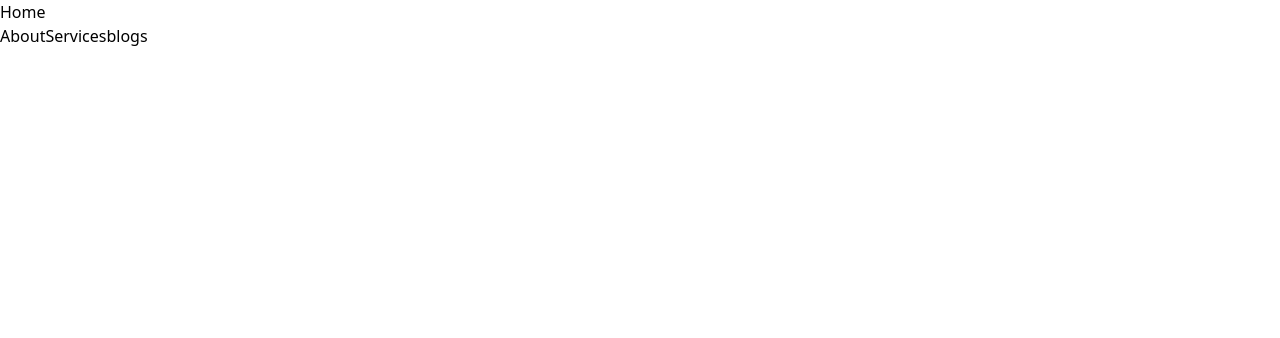
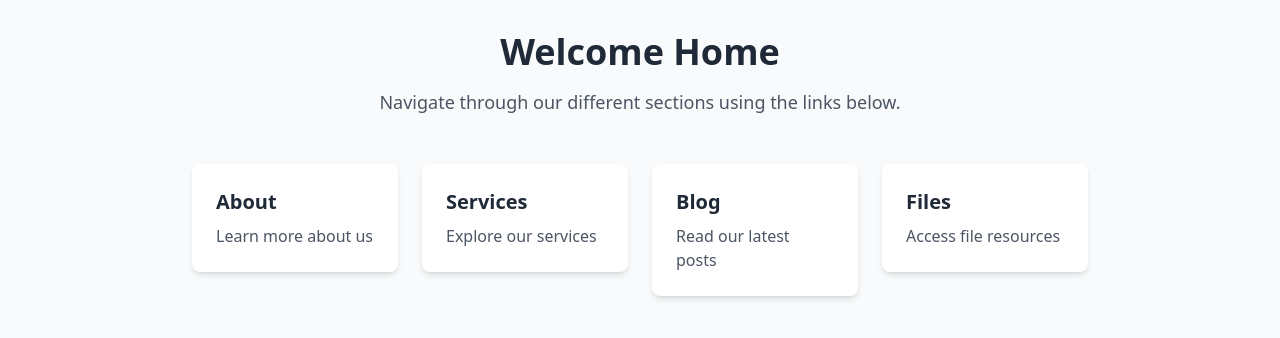
Before and after one commit to Darshit1101/learn-nextjs, a Next.js app: page / in a window 1280 px wide. Shown: the top 338 px of the page. Built offline with nearby package versions, Linux system fonts and the light colour scheme.

Commit message:
Update page.js

```diff
--- a/app/page.js
+++ b/app/page.js
@@ -1,16 +1,49 @@
-"use client";
+'use client';
 
-import Image from "next/image";
-import Link from "next/link";
+import Image from 'next/image';
+import Link from 'next/link';
 
 export default function Home() {
-  console.log("Hello, world!222223334455");
   return (
-    <>
-      <h1>Home</h1>
-      <Link href="/about">About</Link>
-      <Link href="/services">Services</Link>
-      <Link href="/blog">blogs</Link>
-    </>
+    <div className="min-h-screen bg-gray-50 py-8">
+      <div className="container mx-auto px-6">
+        <div className="text-center mb-12">
+          <h1 className="text-4xl font-bold text-gray-800 mb-4">Welcome Home</h1>
+          <p className="text-lg text-gray-600 max-w-xl mx-auto">
+            Navigate through our different sections using the links below.
+          </p>
+        </div>
+
+        <div className="grid grid-cols-1 md:grid-cols-2 lg:grid-cols-4 gap-6 max-w-4xl mx-auto">
+          <Link href="/about" className="block">
+            <div className="bg-white rounded-lg p-6 shadow-md hover:shadow-lg transition-shadow">
+              <h3 className="text-xl font-semibold text-gray-800 mb-2">About</h3>
+              <p className="text-gray-600">Learn more about us</p>
+            </div>
+          </Link>
+
+          <Link href="/services" className="block">
+            <div className="bg-white rounded-lg p-6 shadow-md hover:shadow-lg transition-shadow">
+              <h3 className="text-xl font-semibold text-gray-800 mb-2">Services</h3>
+              <p className="text-gray-600">Explore our services</p>
+            </div>
+          </Link>
+
+          <Link href="/blog" className="block">
+            <div className="bg-white rounded-lg p-6 shadow-md hover:shadow-lg transition-shadow">
+              <h3 className="text-xl font-semibold text-gray-800 mb-2">Blog</h3>
+              <p className="text-gray-600">Read our latest posts</p>
+            </div>
+          </Link>
+
+          <Link href="/files" className="block">
+            <div className="bg-white rounded-lg p-6 shadow-md hover:shadow-lg transition-shadow">
+              <h3 className="text-xl font-semibold text-gray-800 mb-2">Files</h3>
+              <p className="text-gray-600">Access file resources</p>
+            </div>
+          </Link>
+        </div>
+      </div>
+    </div>
   );
 }
```
